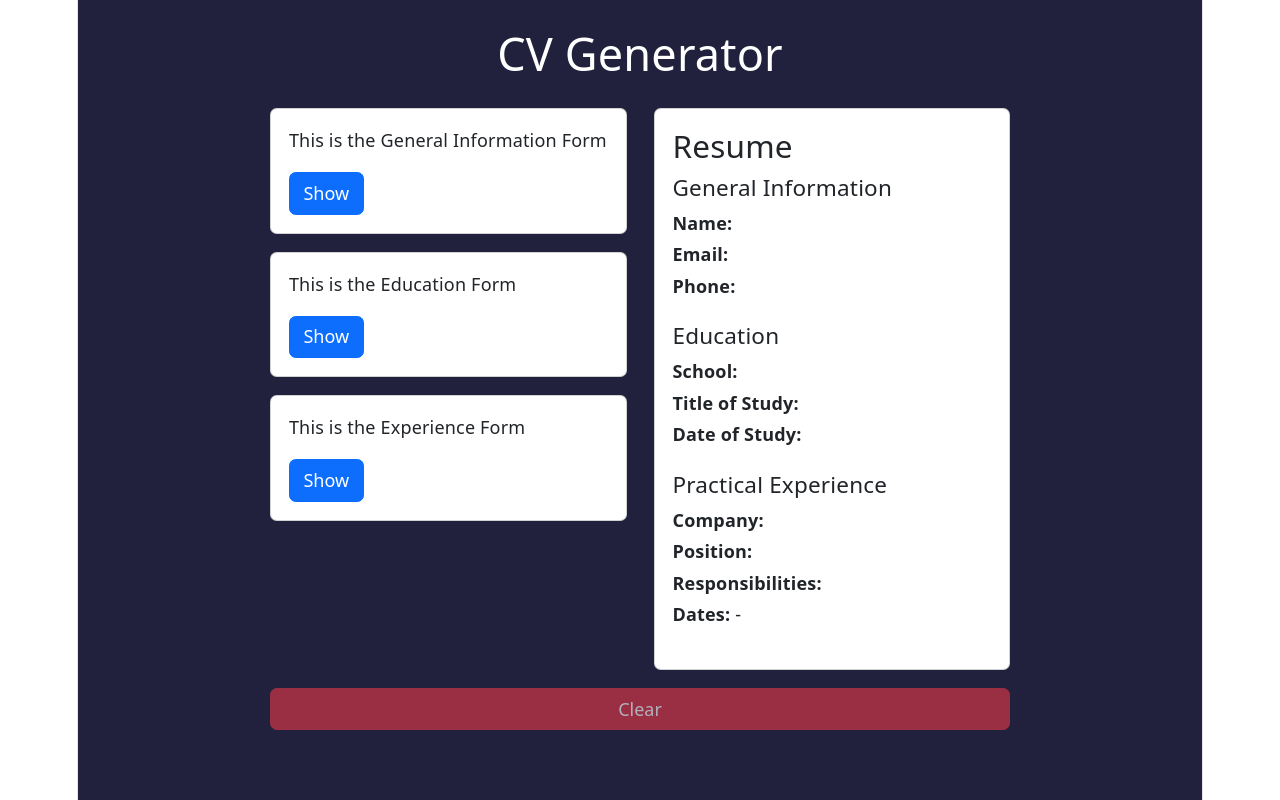
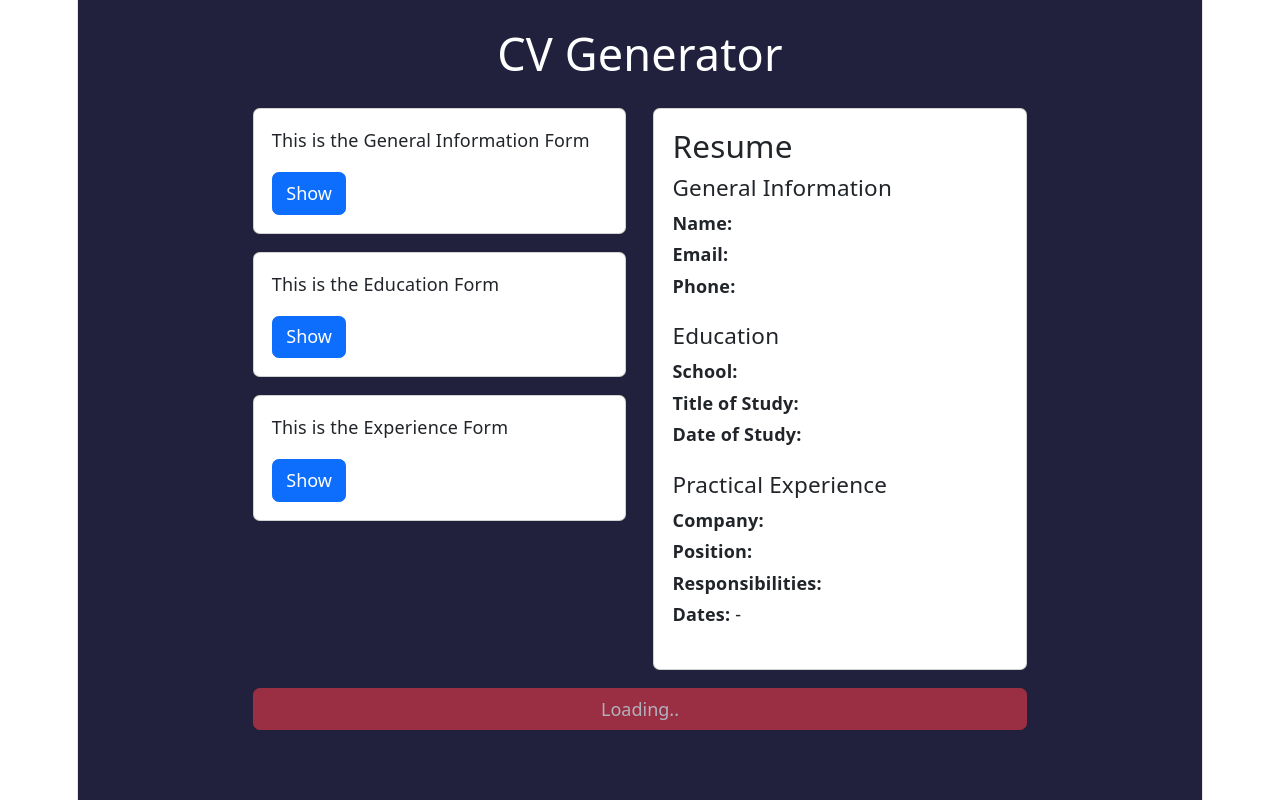
Before and after one commit to plmfacanha/cv-application, a React (Vite) app: page / in a window 1280 px wide. Built offline with nearby package versions, Linux system fonts and the light colour scheme.

Commit message:
feat: create ClearButton.jsx and now implement the function to trigger when button is clicked

```diff
--- a/src/App.jsx
+++ b/src/App.jsx
@@ -5,20 +5,24 @@ import GeneralForm from "./components/GeneralForm";
 import EducationForm from "./components/EducationForm";
 import ExperienceForm from "./components/ExperienceForm";
 import DisplayCV from "./components/DisplayCV";
+import ClearButton from "./components/ClearButton";
 import "./App.css";
 
 /*
-// ? 2. Include an edit and save button for each section of the forms section.
-// ? 2.1 The save button should save your form and display the value of your input fields in HTML elements on a side section of the page.
-// ? 2.2 The edit button should add back (display) the input fields, with the previously displayed information as values.
-// ? 2.3 In those input fields, you should be able to edit and resubmit the content. You’re going to make heavy use of state and props, so make sure you understood those concepts.
+// 2. Include an edit and save button for each section of the forms section.
+// 2.1 The save button should save your form and display the value of your input fields in HTML elements on a side section of the page.
+// 2.2 The edit button should add back (display) the input fields, with the previously displayed information as values.
+// 2.3 In those input fields, you should be able to edit and resubmit the content. You’re going to make heavy use of state and props, so make sure you understood those concepts.
+// * 2.4 Create a clear button.
+* 2.4.1 Trigger a function when ClearButton is clicked and erase all the form fields.
 ? 5. Push the results and deploy them with any of the options mentioned below. At this point of the curriculum, it doesn’t matter which platform you choose as long as your project is live on the internet!
 */
 
 function App() {
   const [visibleIndex, setVisibleIndex] = useState(5);
   const [isSubmit, setSubmit] = useState([false, false, false]);
-  const [clearBtn, setClearBtn] = useState(true);
+  const isComplete = isSubmit.every((item) => item === true);
+
   const [generalForm, setGeneralForm] = useState({
     name: "",
     email: "",
@@ -103,6 +107,12 @@ function App() {
     );
   }
 
+  function handleClear() {
+    console.log(
+      "Clicked! This will trigger a function that cleans all the form fields!",
+    );
+  }
+
   return (
     <div className="main">
       <h1 className="text-center my-4 text-white">CV Generator</h1>
@@ -145,9 +155,7 @@ function App() {
             />
           </div>
           <div className="col-12 mt-3">
-            <button className="btn btn-danger w-100" disabled={clearBtn}>
-              Clear
-            </button>
+            <ClearButton isComplete={isComplete} handleClear={handleClear} />
           </div>
         </div>
       </section>
--- /dev/null
+++ b/src/components/ClearButton.jsx
@@ -0,0 +1,13 @@
+export default function ClearButton({ isComplete, handleClear }) {
+  return (
+    <>
+      <button
+        className="btn btn-danger w-100"
+        disabled={!isComplete}
+        onClick={handleClear}
+      >
+        {isComplete ? "Clear" : "Loading.."}
+      </button>
+    </>
+  );
+}
```
